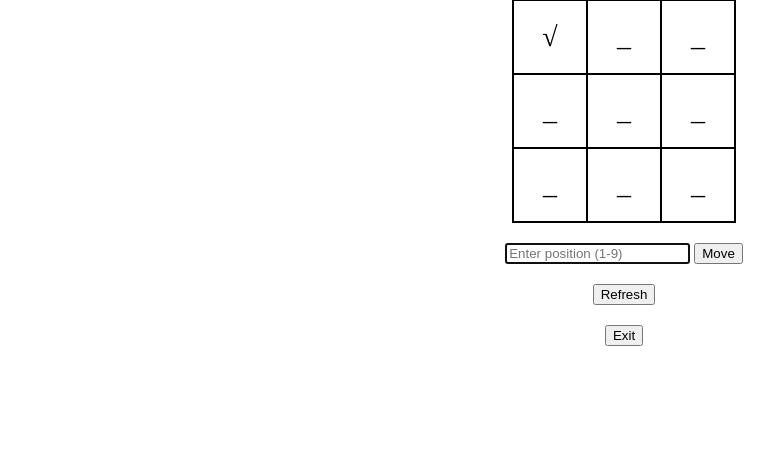
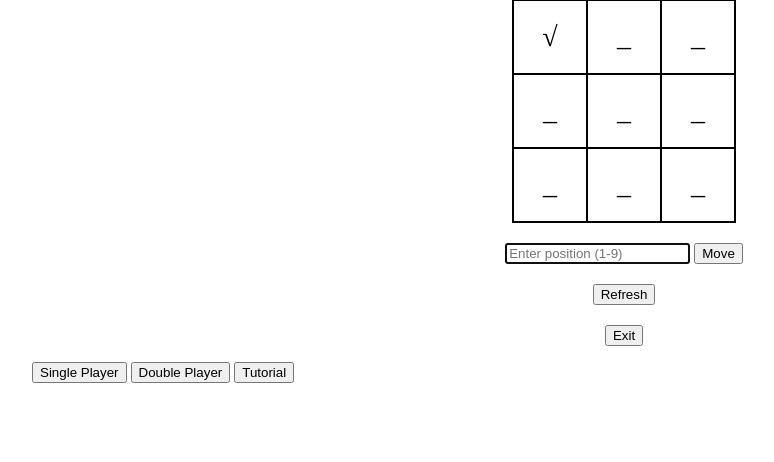
Before and after one commit to MogitBT/Tic_Tac_Toe---Web-based, a Flask app: page /tutorial in a window 1280 px wide. Shown: the part 81-543 px from the top of the page, without its empty margins (16-790 px from the left). Run offline with Flask 3, Linux system fonts and the light colour scheme.

Commit message:
Added a form with mode selection options to double_player.html and tutorial.html templates.

```diff
--- a/templates/tutorial.html
+++ b/templates/tutorial.html
@@ -49,6 +49,13 @@
             <button type="submit">Exit</button>
         </form>
     </div>
+    <form action="/select_mode" method="post">
+        <ul>
+            <input type="submit" name="mode" value="Single Player">
+            <input type="submit" name="mode" value="Double Player">
+            <input type="submit" name="mode" value="Tutorial">
+        </ul>
+    </form>
     <div style="text-align: center; color: red;">
         {{ message }}
     </div>
```
Also changed, not shown: templates/double_player.html (+7 -0 lines).
